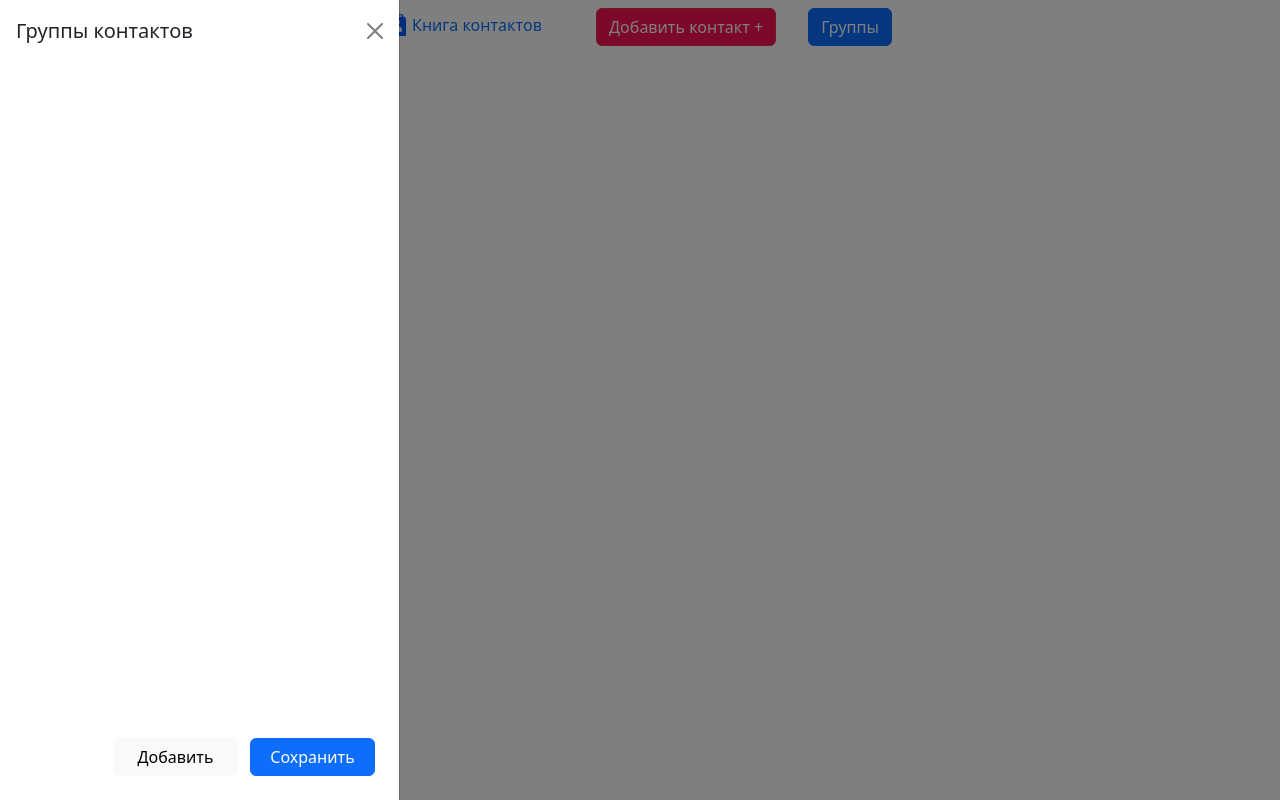
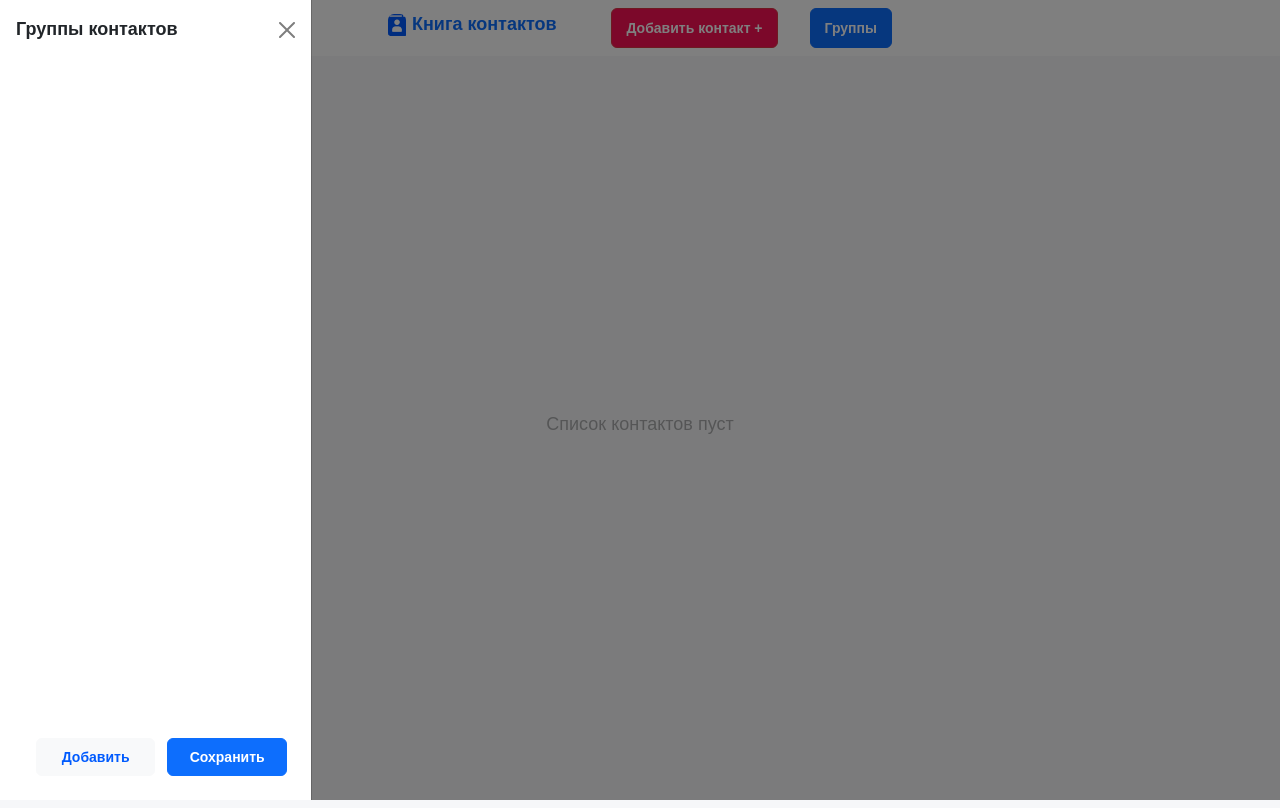
Before and after one commit to ImmelstronDev/Test-task-autobus1, a website built with Vite: page src/index.html in a window 1280 px wide. Both pictures are taken after a click on the button "Группы". Built offline with nearby package versions, Linux system fonts and the light colour scheme.

Commit message:
feat: create function fro render message, create localstorage service

```diff
--- a/src/index.html
+++ b/src/index.html
@@ -3,6 +3,7 @@
   <head>
     <meta charset="utf-8">
     <meta name="viewport" content="width=device-width, initial-scale=1">
+    <link rel="stylesheet" href="./scss/styles.scss">
     <title>Bootstrap w/ Vite</title>
 
   </head>
@@ -59,8 +60,8 @@
       <div class="offcanvas-footer">
         <div class="container">
           <div class="row justify-content-end container_btn_offcanvas">
-            <button type="button" class="btn btn-light col-4 offcanfas_btn">Добавить</button>
-            <button type="button" class="btn btn-primary col-4 offcanfas_btn">Сохранить</button>
+            <button type="button" class="btn btn-light col-5 offcanvas_btn">Добавить</button>
+            <button type="button" class="btn btn-primary col-5 offcanvas_btn">Сохранить</button>
           </div>
         </div>
       </div>
@@ -85,16 +86,40 @@
         ></button>
       </div>
       <div class="offcanvas-body grupps">
+        <form action="" method="post">
+          <div class="mb-3">
+            <input
+              type="text"
+              class="form-control"
+              id="name"
+              placeholder="Оби Ван Кеноби"
+            />
+          </div>
+          <div class="mb-3">
+            <input
+              type="number"
+              class="form-control"
+              id="Phone"
+              placeholder="+7(495)555-35-35"
+            />
+          </div>
+          <select class="form-select" >
+            <option selected>Выберите группу</option>
+          </select>
+        </form>
+
       </div>
       <div class="offcanvas-footer">
         <div class="container">
           <div class="row justify-content-end container_btn_offcanvas">
-            <button type="button" class="btn btn-primary col-4 offcanfas_btn">Сохранить</button>
+            <button type="button" class="btn btn-primary col-5 offcanvas_btn">Сохранить</button>
           </div>
         </div>
       </div>
     </div>
 
+    <section id="content"></section>
+
 
     <script type="module" src="./js/main.js"></script>
   </body>
--- /dev/null
+++ b/src/js/localStorageService.js
@@ -0,0 +1,28 @@
+
+export default class Ls {
+    static getGroups () {
+        const data = localStorage.getItem('group')
+        if (data !== null || data !== undefined) {
+            const result = JSON.parse(data || [])
+            return result
+        }
+        return []
+    }
+
+    static setGroups (groups) {
+        localStorage.setItem('group', JSON.stringify(groups))
+    }
+
+    static getContacts () {
+        const data = localStorage.getItem('contacts')
+        if (data !== null || data !== undefined) {
+            const result = JSON.parse(data || [])
+            return result
+        }
+        return []
+    }
+
+    static setContacts(contacts) {
+        localStorage.setItem('contacts', JSON.stringify(contacts))
+    }
+}
--- a/src/js/main.js
+++ b/src/js/main.js
@@ -1,3 +1,8 @@
 import '../scss/styles.scss'
 import * as bootstrap from 'bootstrap'
 import * as Popper from "@popperjs/core"
+import renderMessage from './render'
+import Ls from './localStorageService'
+
+
+renderMessage()
--- /dev/null
+++ b/src/js/render.js
@@ -0,0 +1,9 @@
+
+const contentNode = document.querySelector('#content')
+
+export default function renderMessage() {
+    const p = document.createElement('p')
+    p.textContent = 'Список контактов пуст'
+    p.className = 'main_message'
+    contentNode.append(p)
+}
--- a/src/scss/styles.scss
+++ b/src/scss/styles.scss
@@ -8,9 +8,36 @@
     margin-right: 380px;
 }
 
+.btn{
+    font-feature-settings: 'clig' off, 'liga' off;
+    font-family: Arial;
+    font-size: 14px;
+    font-style: normal;
+    font-weight: 700;
+    line-height: 18px;
+    padding: 10px 14px;
+}
+
 .btn-danger{
     background: #F81155;
+}
 
+.btn-light{
+    color: #005BFE;
+    font-feature-settings: 'clig' off, 'liga' off;
+    font-family: Arial;
+    font-size: 14px;
+    font-style: normal;
+    font-weight: 700;
+    line-height: 18px;
+}
+
+h5, a{
+    font-family: Arial;
+    font-size: 18px;
+    font-style: normal;
+    font-weight: 700;
+    line-height: 120%;
 }
 
 a {
@@ -21,6 +48,31 @@ a {
     margin: 0px 0px 24px 0px;
 }
 
-.offcanfas_btn{
+.offcanvas_btn{
     margin-right: 12px;
+    padding: 9px 5px;
 }
+
+.offcanvas{
+    width: 312px !important
+}
+
+#content{
+    width: 100%;
+    height: 94vmin;
+    background-color: #F6F7F9;
+    display: flex;
+    align-items: center;
+    justify-content: center;
+}
+
+.main_message{
+    color: #000;
+    font-feature-settings: 'clig' off, 'liga' off;
+    font-family: Arial;
+    font-size: 18px;
+    font-style: normal;
+    font-weight: 400;
+    line-height: 18px;
+    opacity: 0.3;
+}
```
